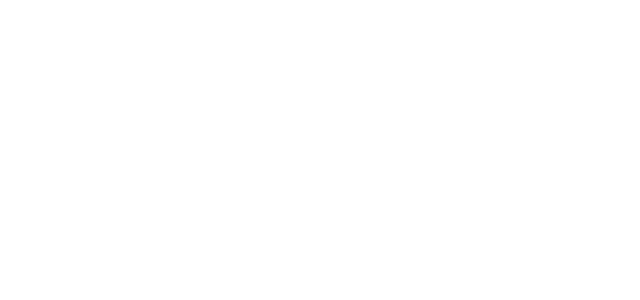
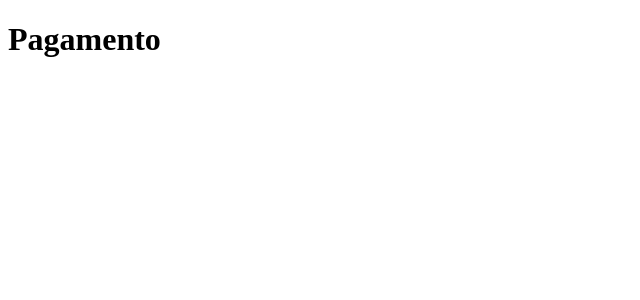
Before and after one commit to FranciscoOtacilioMachado/FrankStore, a React (Vite) app: page /pagamento in a window 1280 px wide. Before the commit this address had no page. Shown: the top 300 px of the page, without its empty margins (0-640 px from the left). Built offline with nearby package versions, Linux system fonts and the light colour scheme.

Commit message:
corrige bug de return no jsx e limpa app.jsx

```diff
--- a/src/App.jsx
+++ b/src/App.jsx
@@ -16,9 +16,9 @@
   return (
     <Routes>
       <Route path="/" element={<Carrinho />} />
-      <Route path="/" element= {<Pagamento />} />
-      <Route path="/" element= {<Sucesso />} />
-      <Route path="/" element= {<Falha/>} />
+      <Route path="/pagamento" element= {<Pagamento />} />
+      <Route path="/sucesso" element= {<Sucesso />} />
+      <Route path="/falha" element= {<Falha/>} />
     </Routes>
   )
 }
--- a/src/pages/Carrinho.jsx
+++ b/src/pages/Carrinho.jsx
@@ -1,8 +1,7 @@
 function Carrinho () {
-    return
-        <>
+    return (
             <h1>Carrinho</h1>
-        </>
+    )
 }
 
 export default Carrinho;
--- a/src/pages/Falha.jsx
+++ b/src/pages/Falha.jsx
@@ -1,8 +1,9 @@
 function Falha () {
-    return
+    return (
         <>
             <h1>Falha</h1>
         </>
+    )
 }
 
 export default Falha
--- a/src/pages/Pagamento.jsx
+++ b/src/pages/Pagamento.jsx
@@ -1,8 +1,9 @@
 function Pagamento() {
-    return
+    return (
         <>
             <h1>Pagamento</h1>
         </>
+    )
 }
 
 export default Pagamento
--- a/src/pages/Sucesso.jsx
+++ b/src/pages/Sucesso.jsx
@@ -1,8 +1,9 @@
 function Sucesso() {
-    return
+    return (
         <>
             <h1>Sucesso</h1>
         </>
+    )
 }
 
 export default Sucesso
```
